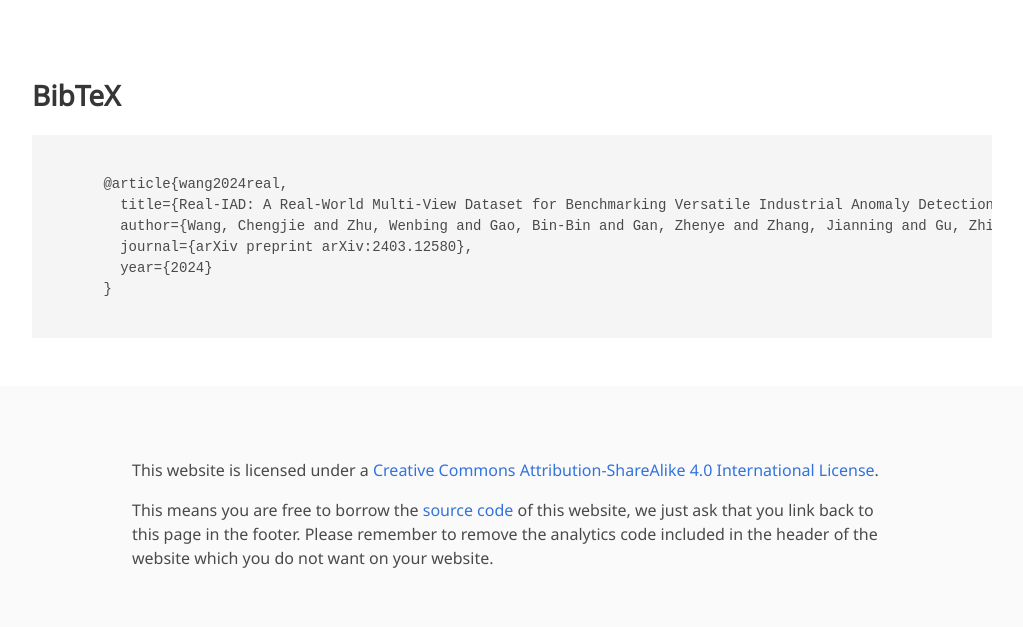
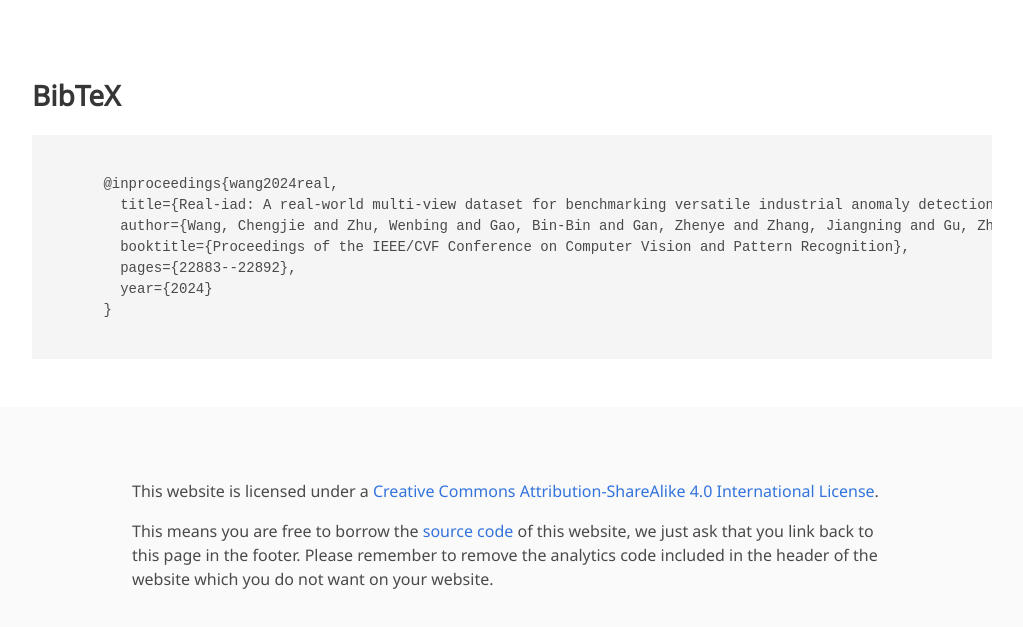
Before and after one commit to realiad4ad/Real-IAD, a plain HTML site: page index.html in a window 1280 px wide. Shown: the part 4499-5126 px from the top of the page, without its empty margins (128-1151 px from the left). Drawn offline with nearby package versions, Linux system fonts and the light colour scheme; some icons are missing; a web font is replaced by a local one.

Commit message:
update the index file

```diff
--- a/index.html
+++ b/index.html
@@ -300,10 +300,11 @@
   <div class="container is-max-desktop content">
     <h2 class="title">BibTeX</h2>
     <pre><code>
-      @article{wang2024real,
-        title={Real-IAD: A Real-World Multi-View Dataset for Benchmarking Versatile Industrial Anomaly Detection},
-        author={Wang, Chengjie and Zhu, Wenbing and Gao, Bin-Bin and Gan, Zhenye and Zhang, Jianning and Gu, Zhihao and Qian, Shuguang and Chen, Mingang and Ma, Lizhuang},
-        journal={arXiv preprint arXiv:2403.12580},
+      @inproceedings{wang2024real,
+        title={Real-iad: A real-world multi-view dataset for benchmarking versatile industrial anomaly detection},
+        author={Wang, Chengjie and Zhu, Wenbing and Gao, Bin-Bin and Gan, Zhenye and Zhang, Jiangning and Gu, Zhihao and Qian, Shuguang and Chen, Mingang and Ma, Lizhuang},
+        booktitle={Proceedings of the IEEE/CVF Conference on Computer Vision and Pattern Recognition},
+        pages={22883--22892},
         year={2024}
       }
     </code></pre>
```
